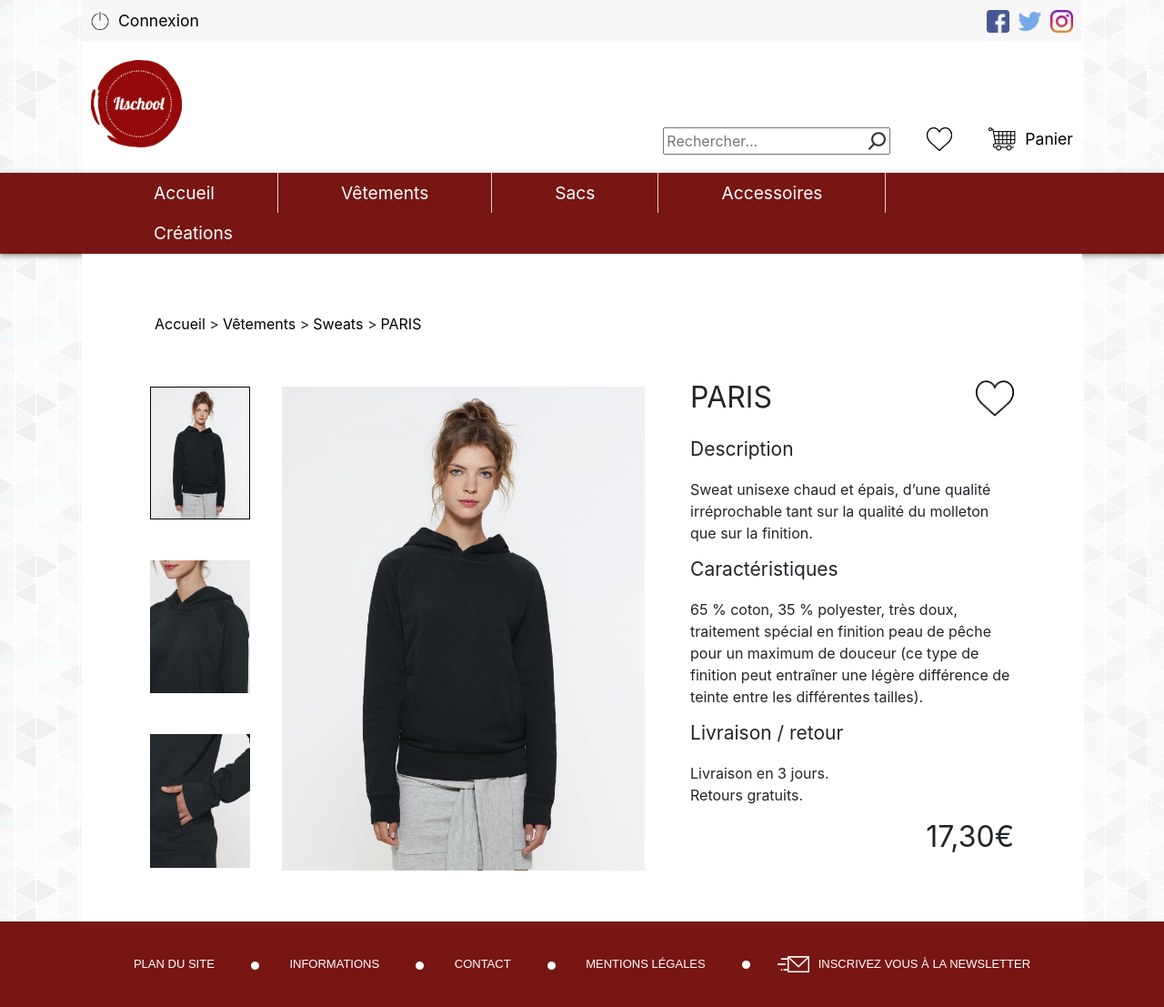
After one commit to EvaS1/Itschool, a PHP site: page /detail.php in a window 1280 px wide. The commit adds this page. Shown: the whole page at 91% size. Run offline with PHP 8.4, Linux system fonts and the light colour scheme.

Commit message:
Detail ajouté

```diff
--- /dev/null
+++ b/css/detail.css
@@ -0,0 +1,106 @@
+@charset "utf-8";
+/* CSS Document */
+
+.block-content-detail .inner {
+	width: 1100px;
+	margin: 0 auto;
+	background-color: white;
+	padding: 0 80px;
+	padding-bottom: 50px;
+
+}
+
+/*----------------------------------------------------------------------------------------------------------------------------------------------------------------*/
+
+/* FIL D'ARIANE*/
+
+.block-content-detail .location a {
+	text-decoration: none;
+	color: black;
+}
+
+.block-content-detail .location ul {
+	display: flex;
+	list-style: none;
+	padding-top: 65px;
+}
+
+.block-content-detail .location li:not(:first-of-type) {
+	padding-left: 4px;
+}
+
+/*----------------------------------------------------------------------------------------------------------------------------------------------------------------*/
+
+/* PHOTOS */
+
+.block-content-detail .preview {
+	display: flex;
+	justify-content: flex-start;
+}
+
+.block-content-detail .imgdetail {
+	display: flex;
+	flex-direction: column;
+	margin-right: 35px;
+}
+
+.block-content-detail .imgdetail img:first-of-type {
+	border:thin solid black;
+}
+
+.block-content-detail .imgdetail img:not(:last-of-type) {
+	width: 110px;
+	margin-bottom: 45px;
+}
+
+.block-content-detail .imgdetail img:last-of-type {
+	width: 110px;
+}
+.block-content-detail .product img {
+	width: 399px;
+}
+
+/*----------------------------------------------------------------------------------------------------------------------------------------------------------------*/
+
+/* FICHE PRODUIT */
+
+.block-content-detail .ficheproduit {
+	display: flex;
+	justify-content: center;
+	align-items: center;
+	margin-top: 50px;
+}
+.block-content-detail .text {
+	display: flex;
+	flex-direction: column;
+	width: 396px;
+	margin-left: 50px;
+}
+
+.block-content-detail .text h2 {
+	font-weight: 400;
+	margin-bottom: 24px;
+}
+
+.block-content-detail .text h3 {
+	font-size: 21px;
+	font-weight: 400;
+	margin-bottom: 20px;
+}
+
+.block-content-detail .title {
+	display: flex;
+}
+
+.block-content-detail .title img {
+	height: 40px;
+	margin-left: 224px;
+}
+
+.block-content-detail .text p{
+	margin-bottom: 15px;
+}
+
+.block-content-detail .price {
+	text-align: right;
+}
--- a/css/homepage.css
+++ b/css/homepage.css
@@ -7,6 +7,8 @@
 	background-color: white;
 	padding-bottom: 50px;
 }
+
+/*----------------------------------------------------------------------------------------------------------------------------------------------------------------*/
 
 /* NOS METHODES */
 
@@ -118,6 +120,7 @@
 }
 
 /*----------------------------------------------------------------------------------------------------------------------------------------------------------------*/
+
 /* NOS VALEURS */
 
 .value {
@@ -144,6 +147,7 @@
 
 
 /*----------------------------------------------------------------------------------------------------------------------------------------------------------------*/
+
 /* LAST */
 
 .last .images {
--- /dev/null
+++ b/detail.php
@@ -0,0 +1,78 @@
+<!doctype html>
+<html>
+<head>
+<meta charset="utf-8">
+<title>Itschool</title>
+
+<link rel="icon" href="images/logo.png">
+<link rel="stylesheet" href="vendors/bootstrap/css/bootstrap.min.css">
+<link rel="stylesheet" href="css/detail.css">
+<link rel="stylesheet" href="css/style.css">
+<link rel="stylesheet" href="css/eva.css">
+
+</head>
+
+<body>
+
+<?php
+	include('parts/header.php');
+?>
+
+<div class="content">
+	<div class="block-content-detail">
+		<div class="inner">
+			<div class="location">
+				<ul>
+					<li><a href="homepage.php">Accueil </a>> </li>
+					<li><a href="#"> Vêtements </a>></li>
+					<li><a href="#"> Sweats </a>></li>
+					<li><a href="#"> PARIS </a></li>
+				</ul>
+			</div>
+
+			<div class="ficheproduit">
+				<div class="preview">
+					<div class="imgdetail">
+						<img src="images/Detail-1.jpg">
+						<img src="images/Detail-2.jpg">
+						<img src="images/Detail-3.jpg">
+					</div>
+					<div class="product">
+						<img src="images/listing-1.jpg">
+					</div>
+				</div>
+
+				<div class="text">
+					<div class="title">
+						<h2>PARIS</h2>
+						<img src="images/icones/likelau.png">
+					</div>
+					<div class="description">
+						<h3>Description</h3>
+						<p>Sweat unisexe chaud et épais, d’une qualité irréprochable tant sur la qualité du molleton que sur la finition.</p>
+					</div>
+					<div class="caracteristiques">
+						<h3>Caractéristiques</h3>
+						<p>65 % coton, 35 % polyester, très doux, traitement spécial en finition peau de pêche pour un maximum de douceur (ce type de finition peut entraîner une légère différence de teinte entre les différentes tailles).</p>
+					</div>
+					<div class="livraison">
+						<h3>Livraison / retour</h3>
+						<p>Livraison en 3 jours.<br>Retours gratuits.</p>
+					</div>
+					<div class="price">
+						<h2>17,30€</h2>
+					</div>
+				</div>
+			</div>
+		</div>
+	</div>
+</div>
+
+
+<?php
+	include('button.php');
+	include('parts/footer.php');
+?>
+
+</body>
+</html>
```
Also changed, not shown: images/icones/likelau.png (added).
